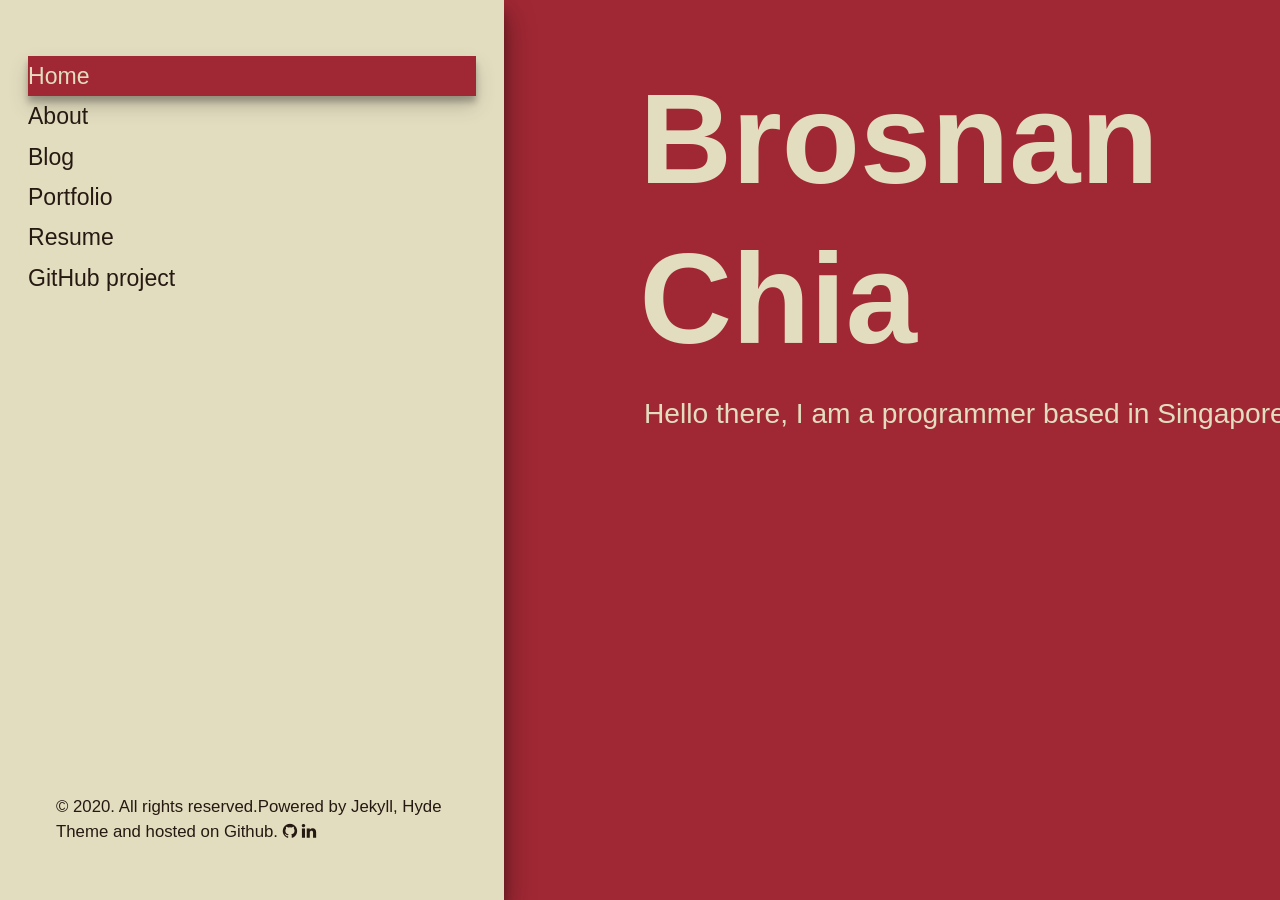
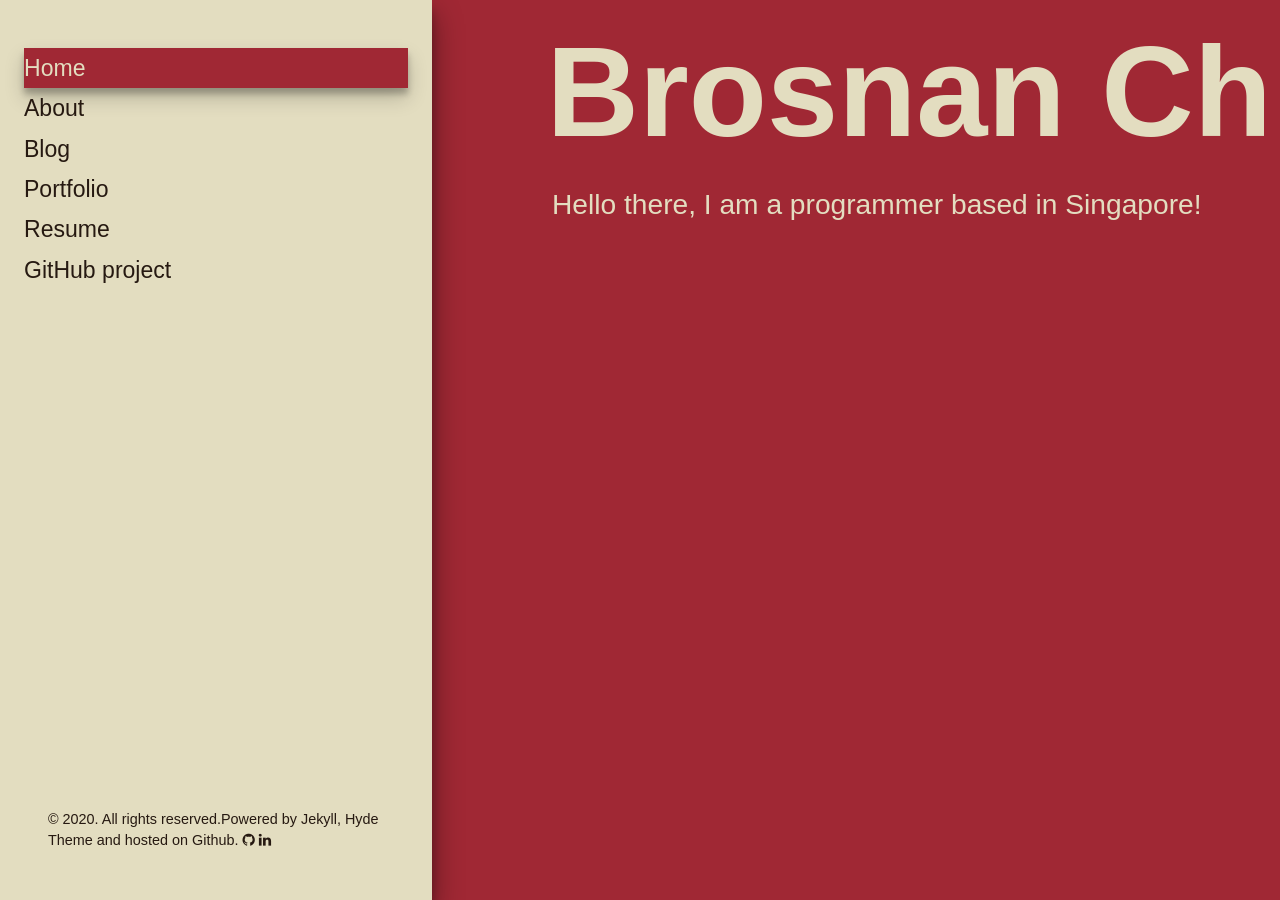
Before and after one commit to broscew/broscew.github.io, a Jekyll site: the page built from index.html, in a window 1280 px wide. Built offline with Jekyll 4.4.1, drawn with Linux system fonts in a browser that asks for light colours; the list of posts is cut into pages by our own code.

Commit message:
font size content changes

```diff
--- a/public/css/hyde.css
+++ b/public/css/hyde.css
@@ -38,12 +38,12 @@ html {
 }
 @media (min-width: 48em) {
   html {
-    font-size: 24px;
+    font-size: 20px;
   }
 }
 @media (min-width: 58em) {
   html {
-    font-size: 28px;
+    font-size: 24px;
   }
 }
 
--- a/public/css/poole.css
+++ b/public/css/poole.css
@@ -49,14 +49,14 @@ body {
 
 html {
   font-family: 'Roboto', sans-serif;
-  font-size: 24px;
+  font-size: 20px;
   line-height: 1.5;
   background-color: #a02834;
   color: #e3ddc0;
 }
 @media (min-width: 38em) {
   html {
-    font-size: 28px;
+    font-size: 24px;
   }
 }
 
@@ -111,19 +111,19 @@ h1, h2, h3, h4, h5, h6 {
   text-rendering: optimizeLegibility;
 }
 h1 {
-  font-size: 4rem;
+  font-size: 2.5rem;
 }
 h2 {
   margin-top: 1rem;
-  font-size: 3rem;
+  font-size: 2rem;
 }
 h3 {
   margin-top: 1.5rem;
-  font-size: 2.5rem;
+  font-size: 1.75rem;
 }
 h4, h5, h6 {
   margin-top: 1rem;
-  font-size: 2rem;
+  font-size: 1.5rem;
 }
 
 /* Body text */
```
